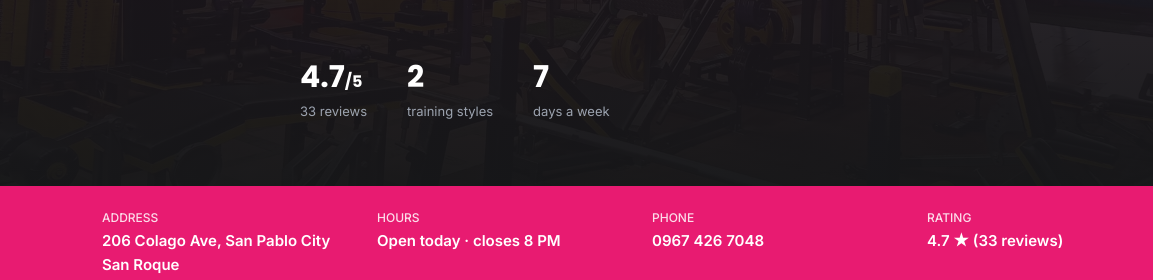
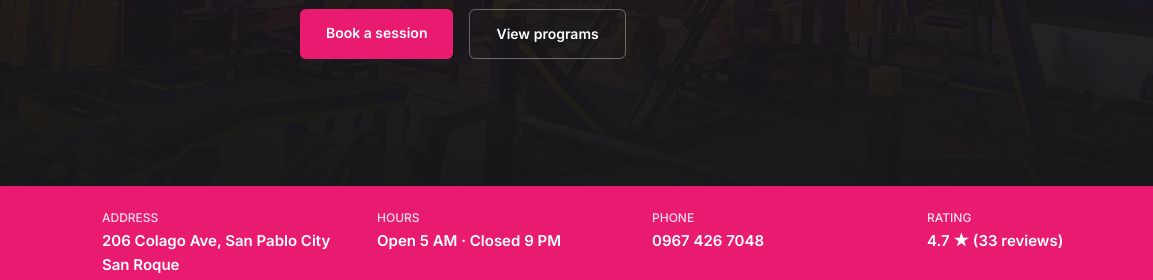
Before and after one commit to smcrmnia123-lang/energy-revive-website, a plain HTML site: page index.html in a window 1280 px wide. Shown: the part 550-830 px from the top of the page, 0-1153 px from the left. Drawn offline with Linux system fonts and the light colour scheme; a script that the page names is missing.

Commit message:
Update index.html

```diff
--- a/index.html
+++ b/index.html
@@ -48,20 +48,6 @@
         <a href="#booking" class="btn btn-accent">Book a session</a>
         <a href="#programs" class="btn btn-outline">View programs</a>
       </div>
-      <div class="stat-strip">
-        <div>
-          <div class="num">4.7<span style="font-size:16px;">/5</span></div>
-          <div class="lbl">33 reviews</div>
-        </div>
-        <div>
-          <div class="num">2</div>
-          <div class="lbl">training styles</div>
-        </div>
-        <div>
-          <div class="num">7</div>
-          <div class="lbl">days a week</div>
-        </div>
-      </div>
     </div>
   </section>
 
@@ -73,7 +59,7 @@
       </div>
       <div class="item">
         <div class="lbl">HOURS</div>
-        <div class="val">Open today · closes 8 PM</div>
+        <div class="val">Open 5 AM · Closed 9 PM</div>
       </div>
       <div class="item">
         <div class="lbl">PHONE</div>
```
